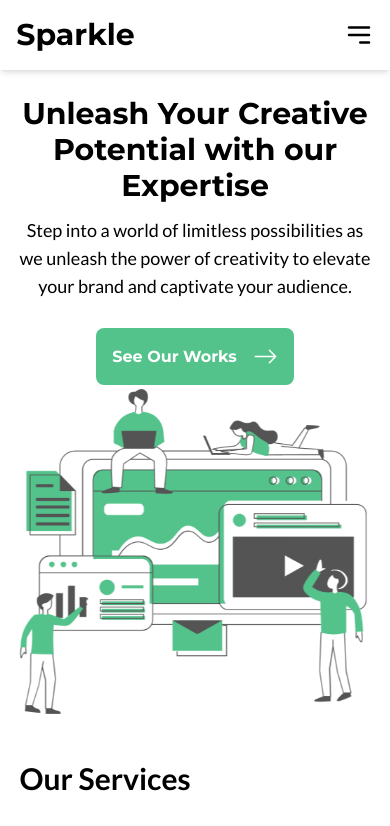
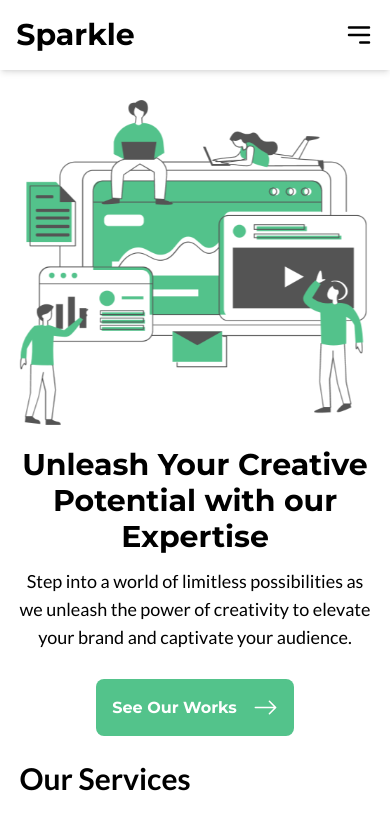
Before and after one commit to Sheriff-Oladimeji/Sparkle, a Next.js app: page / in a window 390 px wide. Shown: the top 826 px of the page. Built offline with nearby package versions, Linux system fonts and the light colour scheme.

Commit message:
feat: change image position

```diff
--- a/src/app/page.jsx
+++ b/src/app/page.jsx
@@ -13,7 +13,7 @@ const page = () => {
   return (
     <section className="pt-24 md:pt-0 font-mont">
       <div className="w-[90%] mx-auto">
-        <header className="flex flex-col md:flex-row md:items-center  md:gap-[100px]">
+        <header className="flex flex-col-reverse md:flex-row md:items-center  md:gap-[100px]">
           <div className="flex flex-col gap-3 mx-auto md:flex-1 w-full md:mt-0 text-center md:text-left md:items-start md:justify-center">
             <h1 className="text-3xl sm:text-4xl md:text-5xl font-bold w-full">
               Unleash Your Creative Potential with our Expertise
```
